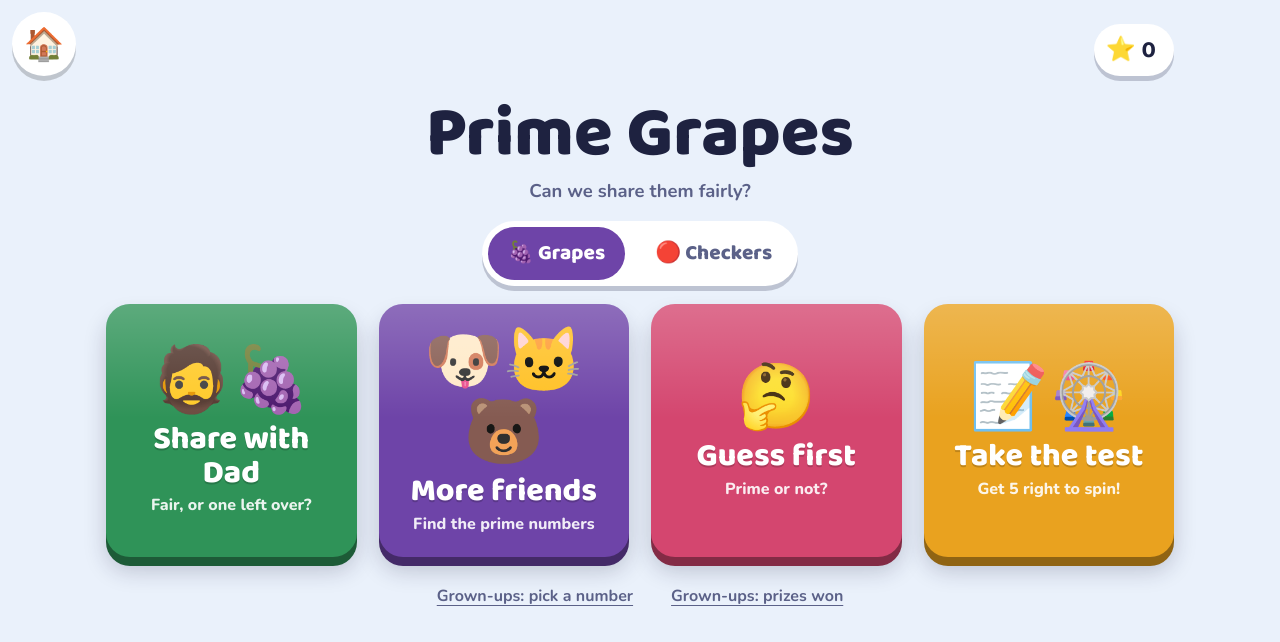
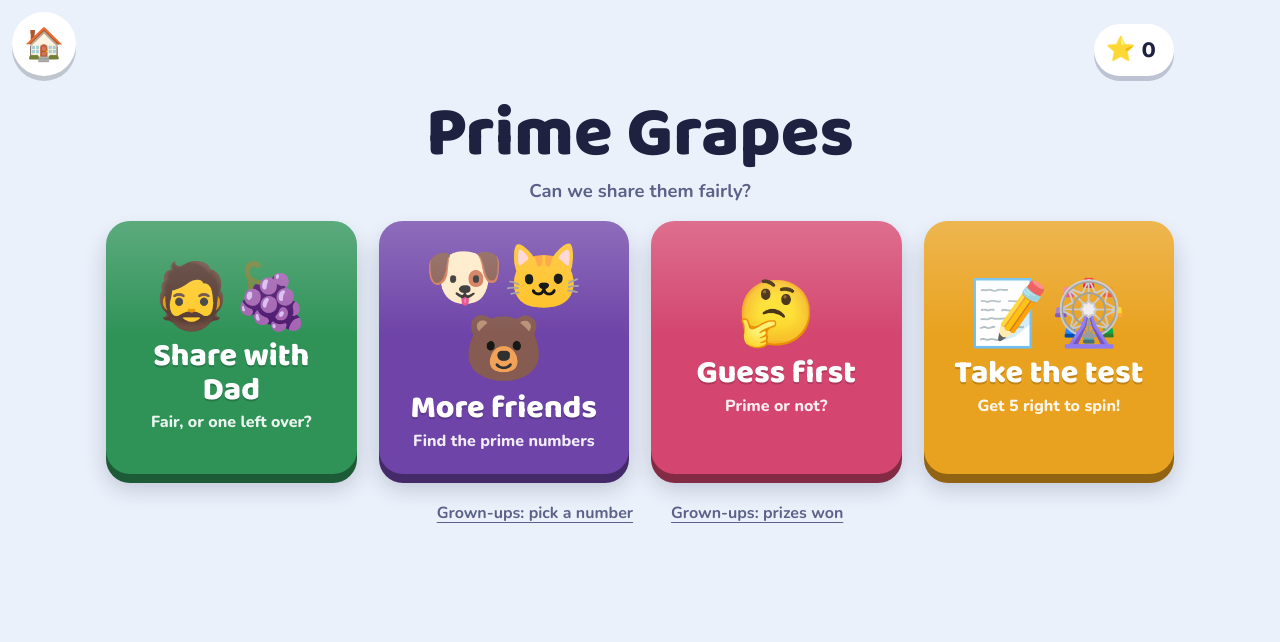
Before and after one commit to nick000c22/kidslab, a website: page lessons/prime-grapes.html in a window 1280 px wide. Drawn offline with nearby package versions, Linux system fonts and the light colour scheme.

Commit message:
Add Will, Sophie and Lucy; Prime Grapes uses grapes only
Co-Authored-By: Claude Opus 5.5 <noreply@anthropic.com>
Claude-Session: https://claude.ai/code/session_018vhoxT8bNGEh9kTbMu7qAV

```diff
--- a/config.js
+++ b/config.js
@@ -19,7 +19,10 @@ window.KIDSLAB_CONFIG = {
   players: [
     { id: "jack",  name: "Jack",  emoji: "🦖", color: "leaf"  },
     { id: "alice", name: "Alice", emoji: "🦄", color: "berry" },
-    { id: "ella",  name: "Ella",  emoji: "🐬", color: "sky"   }
+    { id: "ella",  name: "Ella",  emoji: "🐬", color: "sky"   },
+    { id: "will",  name: "Will",  emoji: "🦁", color: "sun"   },
+    { id: "sophie",name: "Sophie",emoji: "🦊", color: "tang"  },
+    { id: "lucy",  name: "Lucy",  emoji: "🐧", color: "grape" }
   ],
 
   // Lessons appear on the home screen in this order.
--- a/lessons/prime-grapes.html
+++ b/lessons/prime-grapes.html
@@ -92,9 +92,6 @@ button:focus-visible { outline: 4px solid var(--sun); outline-offset: 4px; }
 .level .lv-name { font-size: clamp(1.5rem, 3vw, 2rem); line-height: 1.05; }
 .level .lv-sub { font-family: var(--body); font-size: 1rem; opacity: .9; text-shadow: none; }
 .level .done { position: absolute; top: 12px; right: 14px; background: var(--card); color: var(--leaf); border-radius: 999px; padding: 2px 12px; font-size: 1rem; text-shadow: none; }
-.items-pick { display: flex; gap: 10px; background: var(--card); padding: 6px; border-radius: 999px; box-shadow: 0 5px 0 var(--shadow); }
-.items-pick button { border: 0; background: transparent; border-radius: 999px; padding: 10px 20px; font-family: var(--display); font-size: 1.3rem; font-weight: 800; color: var(--muted); }
-.items-pick button[aria-pressed="true"] { background: var(--grape); color: #fff; }
 .link { border: 0; background: transparent; color: var(--muted); font-size: 1rem; text-decoration: underline; text-underline-offset: 4px; padding: 10px; }
 
 /* ---------- game ---------- */
@@ -230,10 +227,6 @@ button:focus-visible { outline: 4px solid var(--sun); outline-offset: 4px; }
     <h1>Prime Grapes</h1>
     <p>Can we share them fairly?</p>
   </div>
-  <div class="items-pick" role="group" aria-label="What to share">
-    <button type="button" id="pick-grape" aria-pressed="true">🍇 Grapes</button>
-    <button type="button" id="pick-checker" aria-pressed="false">🔴 Checkers</button>
-  </div>
   <div class="levels" id="levels"></div>
   <div style="display:flex;flex-wrap:wrap;justify-content:center;gap:4px 18px">
     <button class="link" type="button" id="pick-number">Grown-ups: pick a number</button>
@@ -368,7 +361,7 @@ button:focus-visible { outline: 4px solid var(--sun); outline-offset: 4px; }
   function isPrime(n) { if (n < 2) return false; for (var d = 2; d * d <= n; d++) if (n % d === 0) return false; return true; }
 
   /* ---------- tiny helpers ---------- */
-  var item = K.get("pg.item", "grape");
+  var item = "grape";
   function noun(k) {
     var w = item === "grape" ? "grape" : "checker";
     return k === 1 ? w : w + "s";
@@ -434,13 +427,8 @@ button:focus-visible { outline: 4px solid var(--sun); outline-offset: 4px; }
       b.addEventListener("click", function () { K.say(L.name); startLevel(L); });
       wrap.appendChild(b);
     });
-    $("pick-grape").setAttribute("aria-pressed", item === "grape");
-    $("pick-checker").setAttribute("aria-pressed", item !== "grape");
   }
 
-  function setItem(v) { item = v; K.set("pg.item", v); renderMenu(); K.say(v === "grape" ? "Grapes!" : "Checkers!"); }
-  $("pick-grape").addEventListener("click", function () { setItem("grape"); });
-  $("pick-checker").addEventListener("click", function () { setItem("checker"); });
 
   function showScreen(id) {
     $("menu").hidden = id !== "menu"; $("game").hidden = id !== "game";
```
